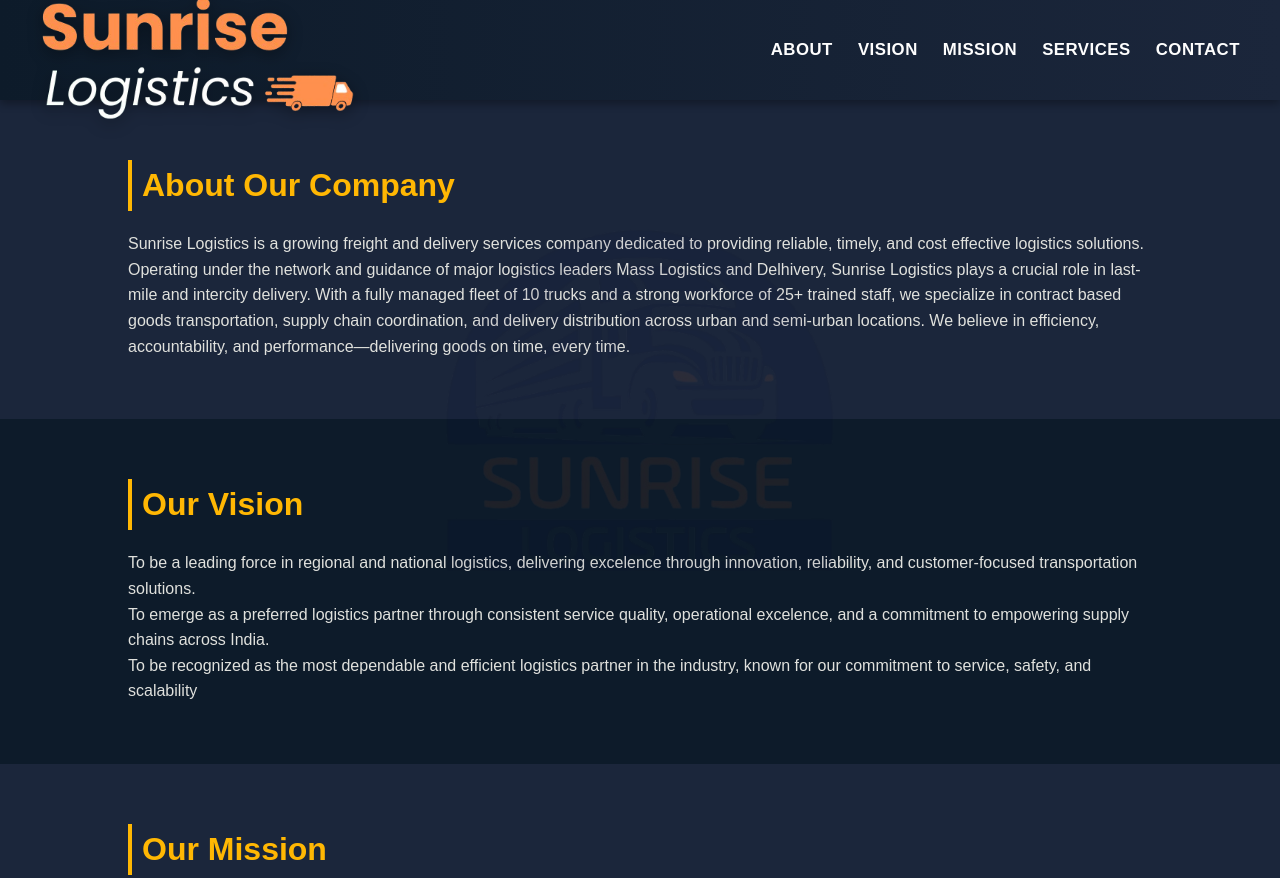
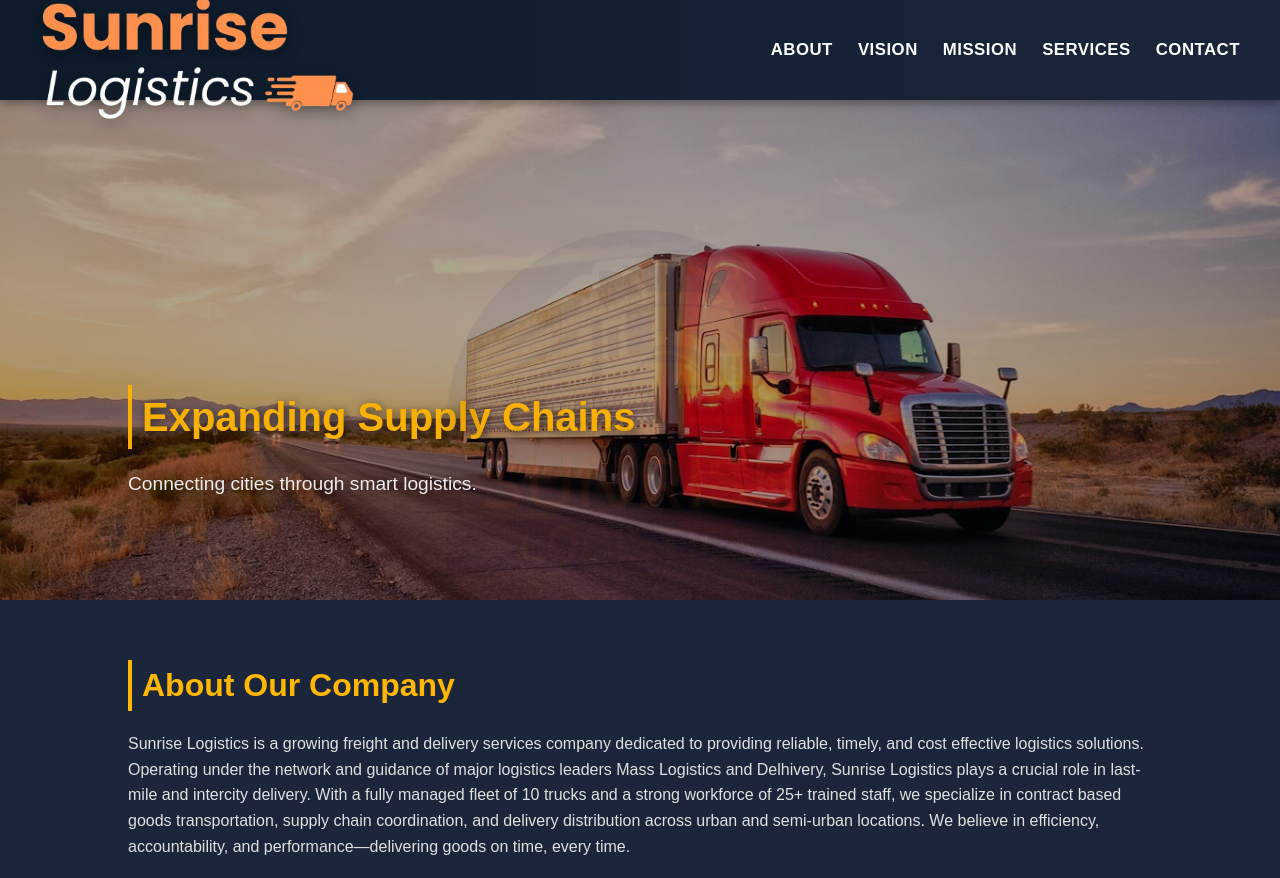
Before and after one commit to Lakshaya7/SunriseLogistics, a plain HTML site: page index.html in a window 1280 px wide. Shown: the top 878 px of the page. Drawn offline with Linux system fonts and the light colour scheme.

Commit message:
Update style.css

```diff
--- a/style.css
+++ b/style.css
@@ -74,18 +74,11 @@ header {
 
 /* Hero Slideshow */
 /* Hide watermark behind hero slideshow */
+/* Hero Slideshow */
 .hero-slideshow {
   position: relative;
-  z-index: 2;
-  background-color: transparent;
-}
-
-.hero-slideshow::before {
-  content: "";
-  position: absolute;
-  inset: 0;
-  background: #0d1b2a; /* same as background color */
-  z-index: 1;
+  height: 500px;
+  overflow: hidden;
 }
 
 
@@ -197,7 +190,7 @@ body::after {
   height: 100%;
   background: url("watermark.png") center center no-repeat;
   background-size: 450px;     /* adjust size as needed */
-  opacity: 0.08;               /* increased visibility */
+  opacity: 0.06;               /* increased visibility */
   z-index: 0;
   pointer-events: none;
 }
```
